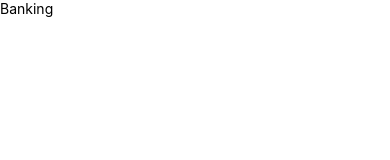
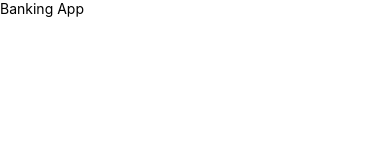
Before and after one commit to omkarpk/Bankapp, a React Native app: screen / in a window 390 px wide. Shown: the top 160 px of the page. Built offline with nearby package versions, Linux system fonts and the light colour scheme.

Commit message:
commit cleanup

```diff
--- a/App.tsx
+++ b/App.tsx
@@ -15,7 +15,7 @@ function App(): React.JSX.Element {
 
   return (
    <View>
-    <Text>Banking</Text>
+    <Text>Banking App</Text>
    </View>
   );
 }
```
